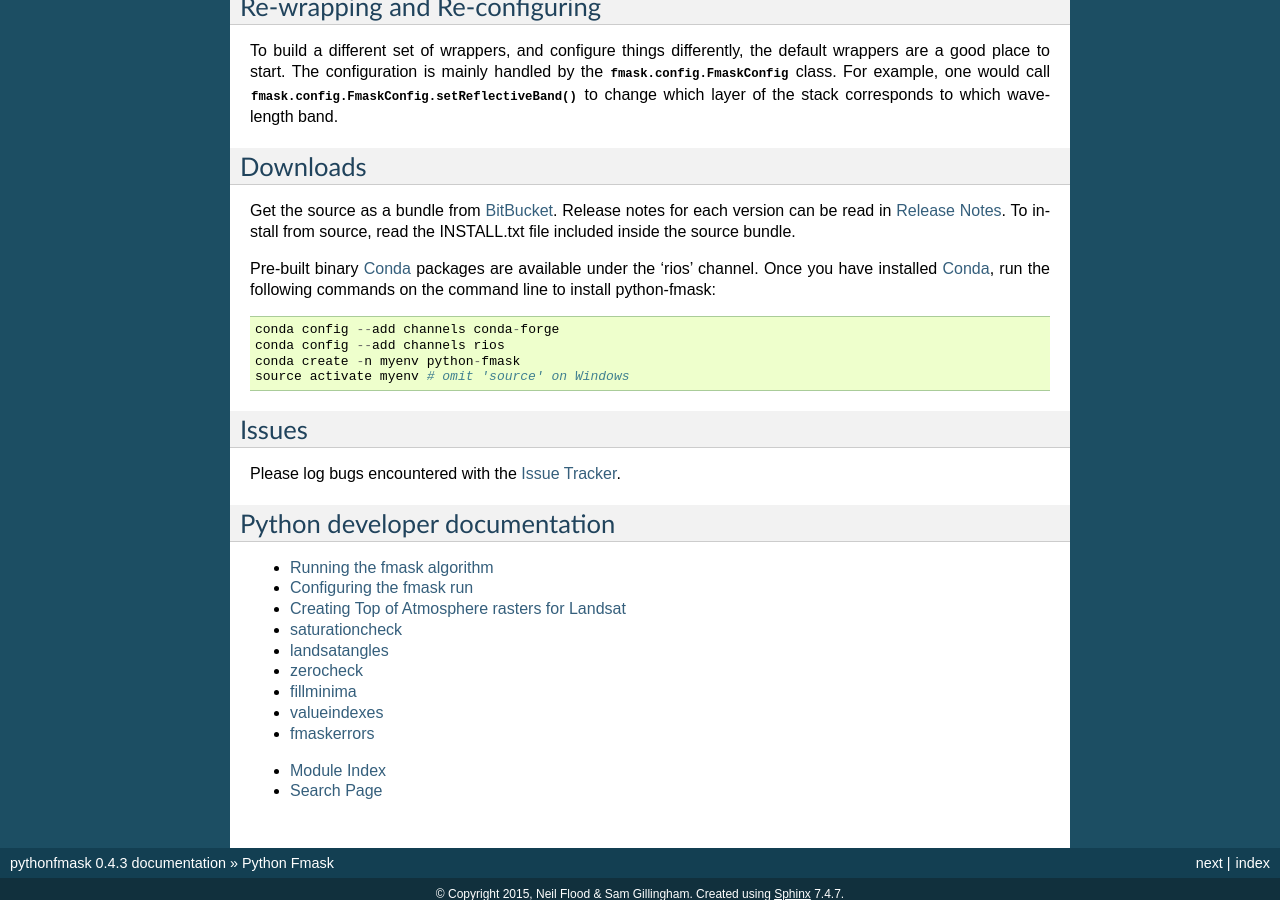
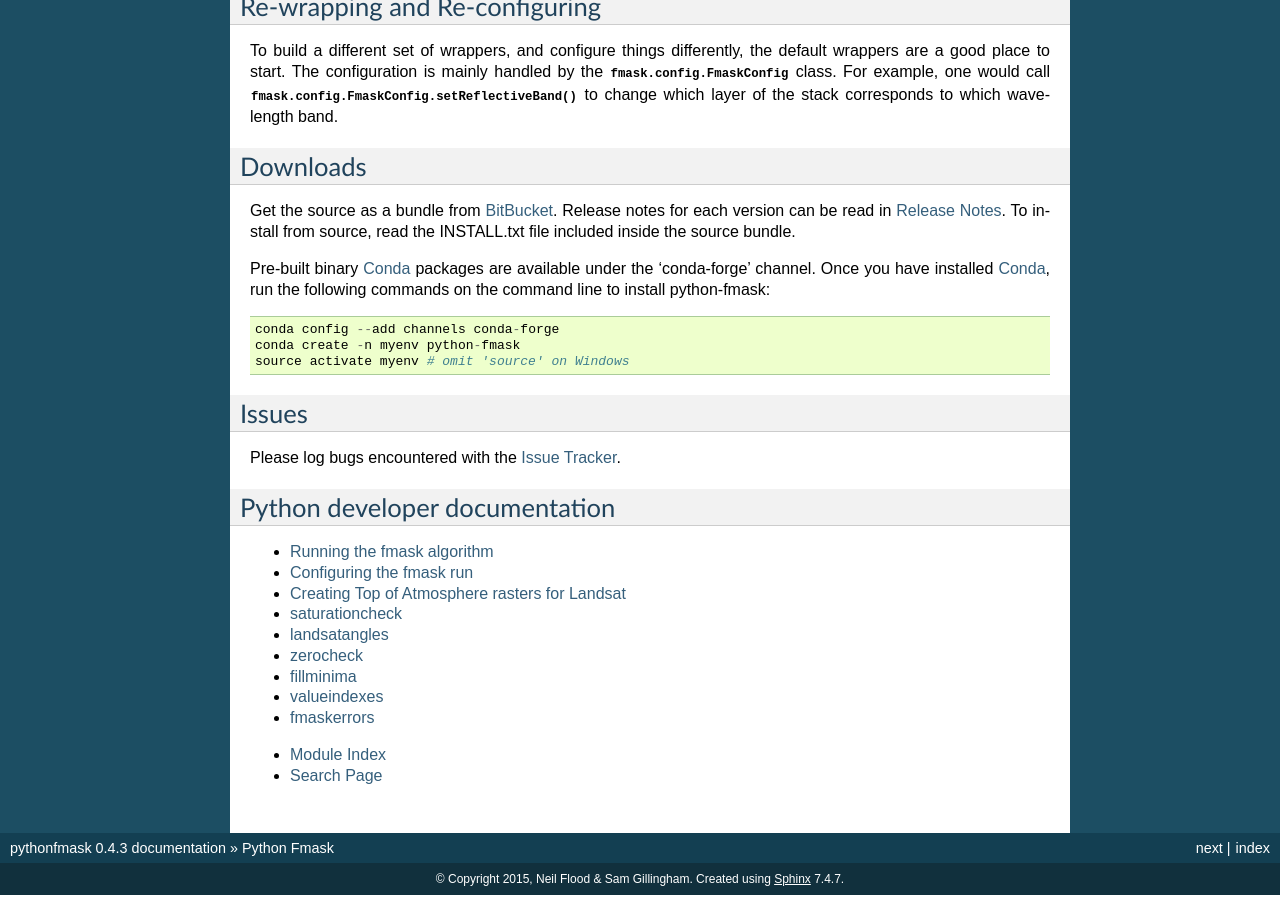
Before and after one commit to ubarsc/python-fmask, a Sphinx documentation site: the page built from doc/source/index.rst, in a window 1280 px wide and 900 px high, scrolled down 2348 px. Built offline with Sphinx 7.4.7, drawn with Linux system fonts in a browser that asks for light colours; formulas are drawn with MathJax 3.

Commit message:
remove reference to 'rios' conda channel. Packages are now in conda-forge

```diff
--- a/doc/source/index.rst
+++ b/doc/source/index.rst
@@ -144,12 +144,11 @@ Release notes for each version can be read in :doc:`releasenotes`. To install fr
 read the INSTALL.txt file included inside the source bundle.
 
 Pre-built binary `Conda <http://conda.pydata.org/miniconda.html#miniconda>`_ packages are available
-under the 'rios' channel. Once you have installed
+under the 'conda-forge' channel. Once you have installed
 `Conda <http://conda.pydata.org/miniconda.html#miniconda>`_, run the following commands on the
 command line to install python-fmask: ::
 
     conda config --add channels conda-forge
-    conda config --add channels rios
     conda create -n myenv python-fmask
     source activate myenv # omit 'source' on Windows
 
```
